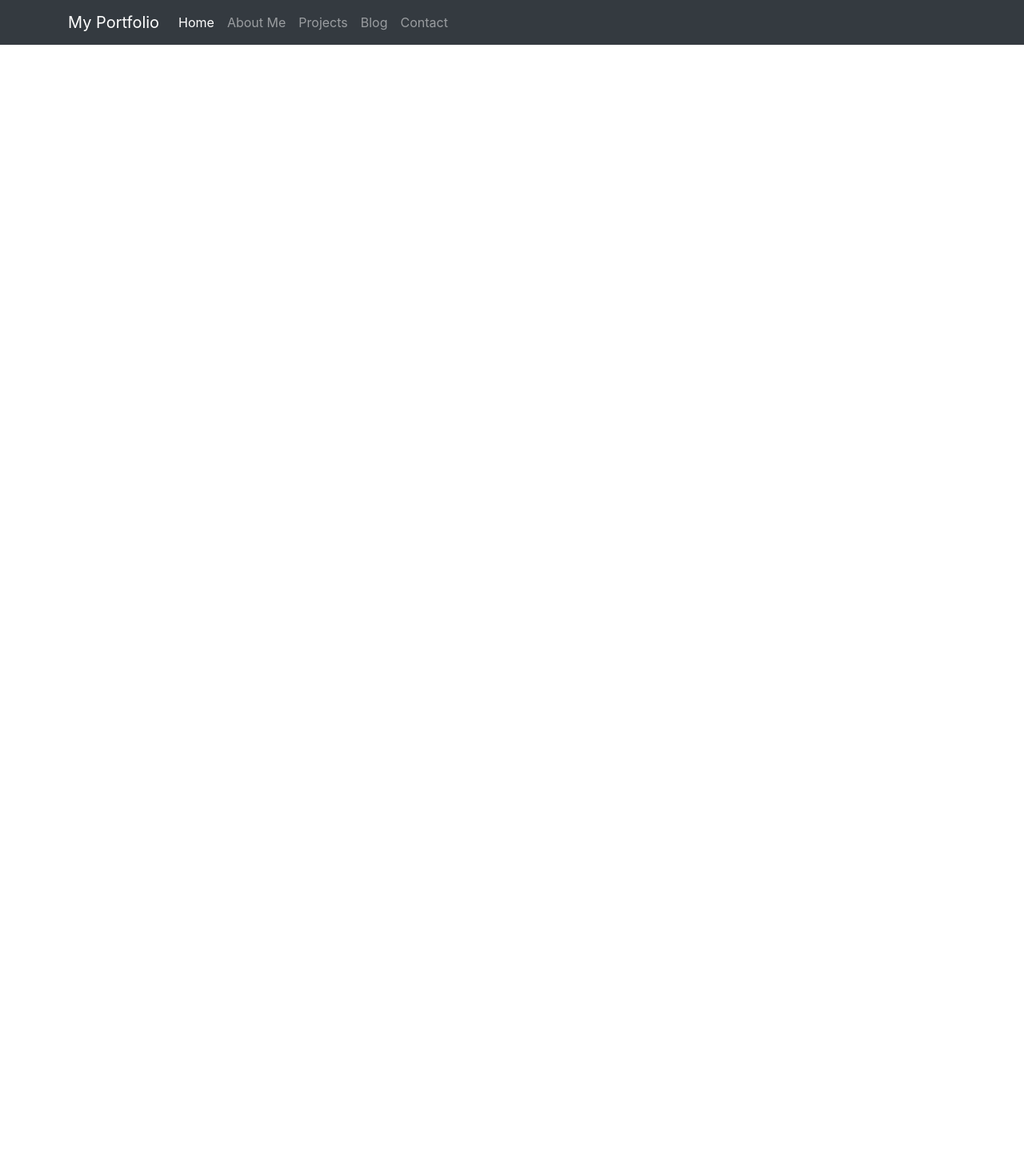
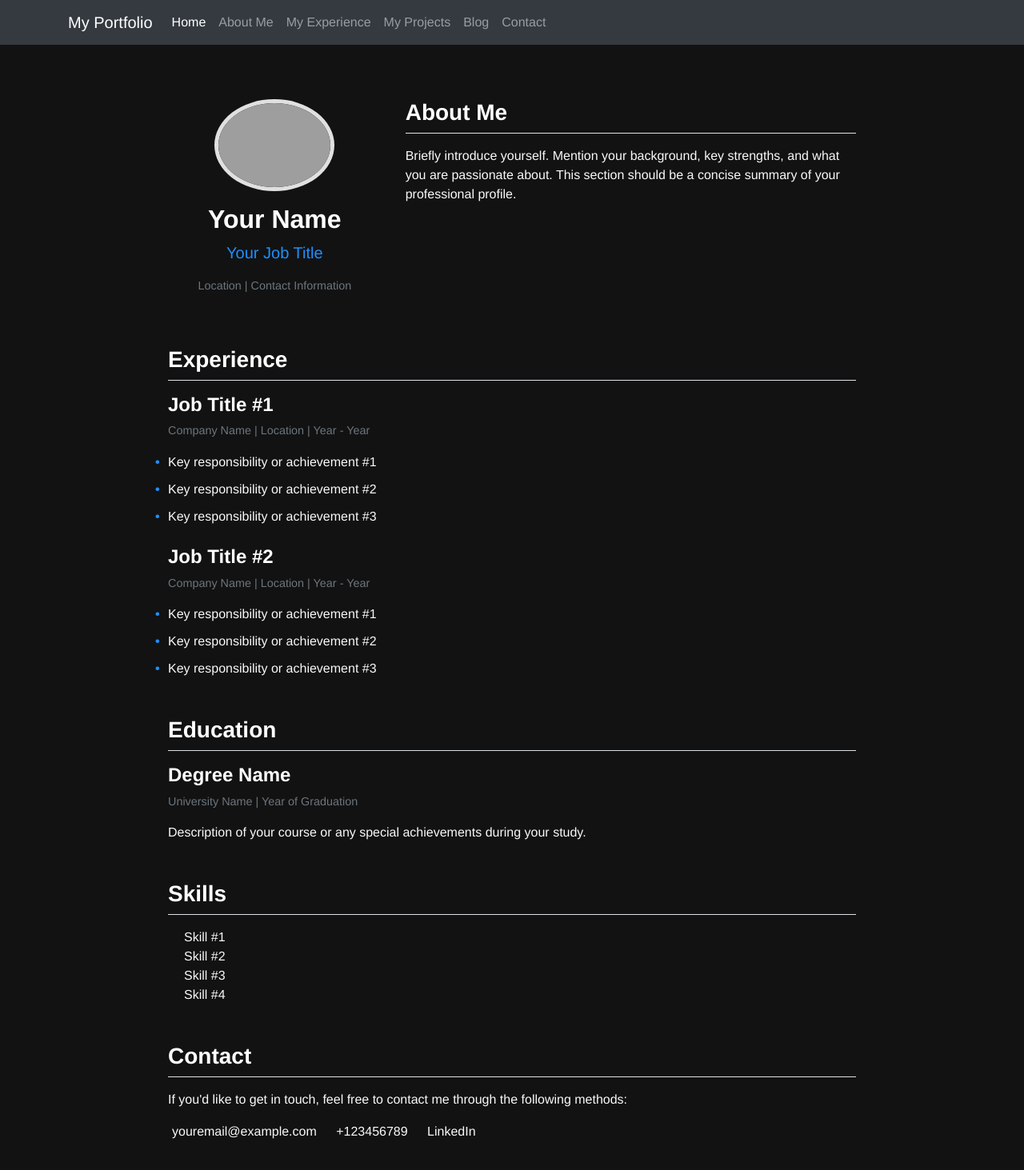
Before and after one commit to AodanHardy/MyPortfolio, a Django app: page / in a window 1280 px wide. Shown: the whole page at 80% size. Before the commit the page ends 56 px from the top, so only its background shows below. Run offline with Django 5.2, Linux system fonts and the light colour scheme; some libraries are stand-ins or nearby versions; grey boxes are pictures that could not be loaded.

Commit message:
home page and css

```diff
--- a/myPortfolio/urls.py
+++ b/myPortfolio/urls.py
@@ -23,6 +23,7 @@ urlpatterns = [
     path('admin/', admin.site.urls),
     path('', views.index, name='index'),
     path('about/', views.about, name='about'),
+    path('experience/', views.experience, name='experience'),
     path('projects/', views.projects, name='projects'),
     path('blog/', views.blog, name='blog'),
     path('contact/', views.contact, name='contact'),
--- a/mySite/static/mySite/styles.css
+++ b/mySite/static/mySite/styles.css
@@ -0,0 +1,123 @@
+body {
+    background-color: #121212;
+    color: #e0e0e0;
+    font-family: 'Helvetica Neue', Arial, sans-serif;
+}
+
+.cv-container {
+    max-width: 900px;
+    margin: auto;
+    padding: 20px;
+}
+
+/* Profile */
+.cv-profile-img {
+    border-radius: 50%;
+    border: 5px solid #e0e0e0;
+}
+
+.cv-name {
+    font-weight: 700;
+    color: #ffffff;
+}
+
+.cv-title {
+    font-weight: 500;
+    color: #1e90ff;
+}
+
+.cv-location {
+    font-size: 0.9em;
+}
+
+/* Section titles */
+.cv-section-title {
+    font-weight: 700;
+    color: #ffffff;
+    border-bottom: 2px solid #e0e0e0;
+}
+
+/* About Me */
+.cv-about {
+    font-size: 1em;
+}
+
+/* Experience and Education */
+.cv-experience, .cv-education {
+    margin-bottom: 20px;
+}
+
+.cv-job-title, .cv-degree {
+    font-weight: 600;
+    color: #ffffff;
+}
+
+.cv-company, .cv-school {
+    font-size: 0.9em;
+    color: #b0b0b0;
+}
+
+.cv-responsibilities {
+    list-style-type: none;
+    padding-left: 0;
+}
+
+.cv-responsibilities li {
+    margin-bottom: 10px;
+}
+
+.cv-responsibilities li::before {
+    content: "\2022"; /* Bullet point */
+    color: #1e90ff; /* Primary color */
+    font-weight: bold;
+    display: inline-block;
+    width: 1em;
+    margin-left: -1em;
+}
+
+/* Skills */
+.cv-skills li {
+    padding-left: 20px;
+    position: relative;
+}
+
+.cv-skills li i {
+    position: absolute;
+    left: 0;
+    top: 0;
+    color: #1e90ff;
+}
+
+/* Contact Section */
+.cv-contact {
+    padding-left: 0;
+    list-style: none;
+}
+
+.cv-contact .list-inline-item {
+    margin-right: 15px;
+}
+
+.cv-contact .list-inline-item i {
+    margin-right: 5px;
+    color: #1e90ff;
+}
+
+.cv-contact .list-inline-item a {
+    color: #e0e0e0;
+}
+
+@media (max-width: 768px) {
+    .text-center {
+        text-align: center;
+    }
+
+    .cv-container {
+        padding: 15px;
+    }
+
+    .cv-contact .list-inline-item {
+        display: block;
+        margin-bottom: 10px;
+    }
+}
--- a/mySite/templates/mySite/base.html
+++ b/mySite/templates/mySite/base.html
@@ -1,6 +1,6 @@
 {% load static %}
 <!DOCTYPE html>
-<html>
+<html lang="en">
     <head>
         <title>My Project</title>
         <link rel="stylesheet" href="https://stackpath.bootstrapcdn.com/bootstrap/4.5.2/css/bootstrap.min.css">
@@ -35,10 +35,17 @@
                             <i class="fas fa-user"></i> About Me
                         </a>
                     </li>
+
+                    <li class="nav-item">
+                        <a class="nav-link {% if request.path == '/experience/' %}active {% endif %}"
+                           href="{% url 'experience' %}">
+                            <i class="fas fa-user"></i> My Experience
+                        </a>
+                    </li>
                     <li class="nav-item">
                         <a class="nav-link {% if request.path == '/projects/' %}active {% endif %}"
                            href="{% url 'projects' %}">
-                            <i class="fas fa-briefcase"></i> Projects
+                            <i class="fas fa-briefcase"></i> My Projects
                         </a>
                     </li>
                     <li class="nav-item {% if request.path == '/blog/' %}active {% endif %}">
--- /dev/null
+++ b/mySite/templates/mySite/experience.html
@@ -0,0 +1,5 @@
+{% extends 'mysite/base.html' %}
+
+{% block body %}
+
+{% endblock %}
--- a/mySite/templates/mySite/index.html
+++ b/mySite/templates/mySite/index.html
@@ -1,7 +1,78 @@
 {% extends 'mySite/base.html' %}
 
 {% block body %}
+<div class="cv-container mt-5 text-light">
+    <!-- Profile Section -->
+    <div class="row">
+        <div class="col-md-4 text-center">
+            <!-- Profile Picture -->
+            <img src="your-profile-picture.jpg" alt="Profile Picture" class="cv-profile-img mb-3" width="150">
+            <h2 class="cv-name">Your Name</h2>
+            <p class="lead cv-title">Your Job Title</p>
+            <p class="cv-location text-muted">Location | Contact Information</p>
+        </div>
+        <div class="col-md-8">
+            <!-- About Me -->
+            <h3 class="cv-section-title border-bottom pb-2 mb-3">About Me</h3>
+            <p class="cv-about">
+                Briefly introduce yourself. Mention your background, key strengths, and what you are passionate about. This section should be a concise summary of your professional profile.
+            </p>
+        </div>
+    </div>
 
+    <!-- Experience Section -->
+    <div class="cv-section mt-5">
+        <h3 class="cv-section-title border-bottom pb-2 mb-3">Experience</h3>
+        <div class="cv-experience mb-4">
+            <h4 class="cv-job-title">Job Title #1</h4>
+            <p class="text-muted cv-company">Company Name | Location | Year - Year</p>
+            <ul class="cv-responsibilities">
+                <li>Key responsibility or achievement #1</li>
+                <li>Key responsibility or achievement #2</li>
+                <li>Key responsibility or achievement #3</li>
+            </ul>
+        </div>
+        <div class="cv-experience mb-4">
+            <h4 class="cv-job-title">Job Title #2</h4>
+            <p class="text-muted cv-company">Company Name | Location | Year - Year</p>
+            <ul class="cv-responsibilities">
+                <li>Key responsibility or achievement #1</li>
+                <li>Key responsibility or achievement #2</li>
+                <li>Key responsibility or achievement #3</li>
+            </ul>
+        </div>
+    </div>
 
+    <!-- Education Section -->
+    <div class="cv-section mt-5">
+        <h3 class="cv-section-title border-bottom pb-2 mb-3">Education</h3>
+        <div class="cv-education mb-4">
+            <h4 class="cv-degree">Degree Name</h4>
+            <p class="text-muted cv-school">University Name | Year of Graduation</p>
+            <p>Description of your course or any special achievements during your study.</p>
+        </div>
+    </div>
 
+    <!-- Skills Section -->
+    <div class="cv-section mt-5">
+        <h3 class="cv-section-title border-bottom pb-2 mb-3">Skills</h3>
+        <ul class="cv-skills list-unstyled">
+            <li><i class="fas fa-check-circle text-primary"></i> Skill #1</li>
+            <li><i class="fas fa-check-circle text-primary"></i> Skill #2</li>
+            <li><i class="fas fa-check-circle text-primary"></i> Skill #3</li>
+            <li><i class="fas fa-check-circle text-primary"></i> Skill #4</li>
+        </ul>
+    </div>
+
+    <!-- Contact Section -->
+    <div class="cv-section mt-5">
+        <h3 class="cv-section-title border-bottom pb-2 mb-3">Contact</h3>
+        <p>If you'd like to get in touch, feel free to contact me through the following methods:</p>
+        <ul class="cv-contact list-inline">
+            <li class="list-inline-item"><i class="fas fa-envelope"></i> <a href="mailto:youremail@example.com" class="text-light">youremail@example.com</a></li>
+            <li class="list-inline-item"><i class="fas fa-phone"></i> <a href="tel:+123456789" class="text-light">+123456789</a></li>
+            <li class="list-inline-item"><i class="fas fa-linkedin"></i> <a href="https://www.linkedin.com/in/yourprofile" class="text-light">LinkedIn</a></li>
+        </ul>
+    </div>
+</div>
 {% endblock %}
--- a/mySite/views.py
+++ b/mySite/views.py
@@ -11,6 +11,9 @@ def index(request):
 def about(request):
     return render(request, 'mySite/about.html', {'request': request})
 
+def experience(request):
+    return render(request, 'mySite/experience.html', {'request': request})
+
 
 def projects(request):
     return render(request, 'mySite/projects.html', {'request': request})
```
